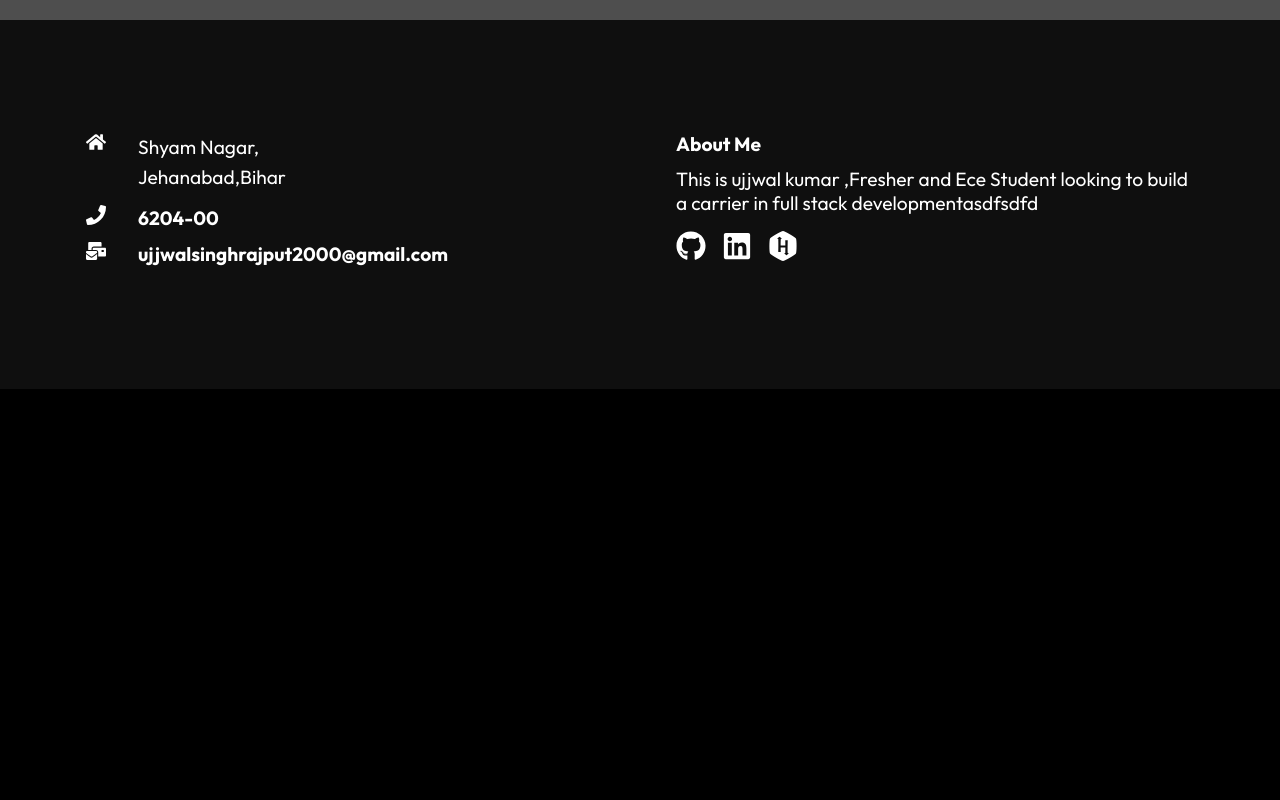
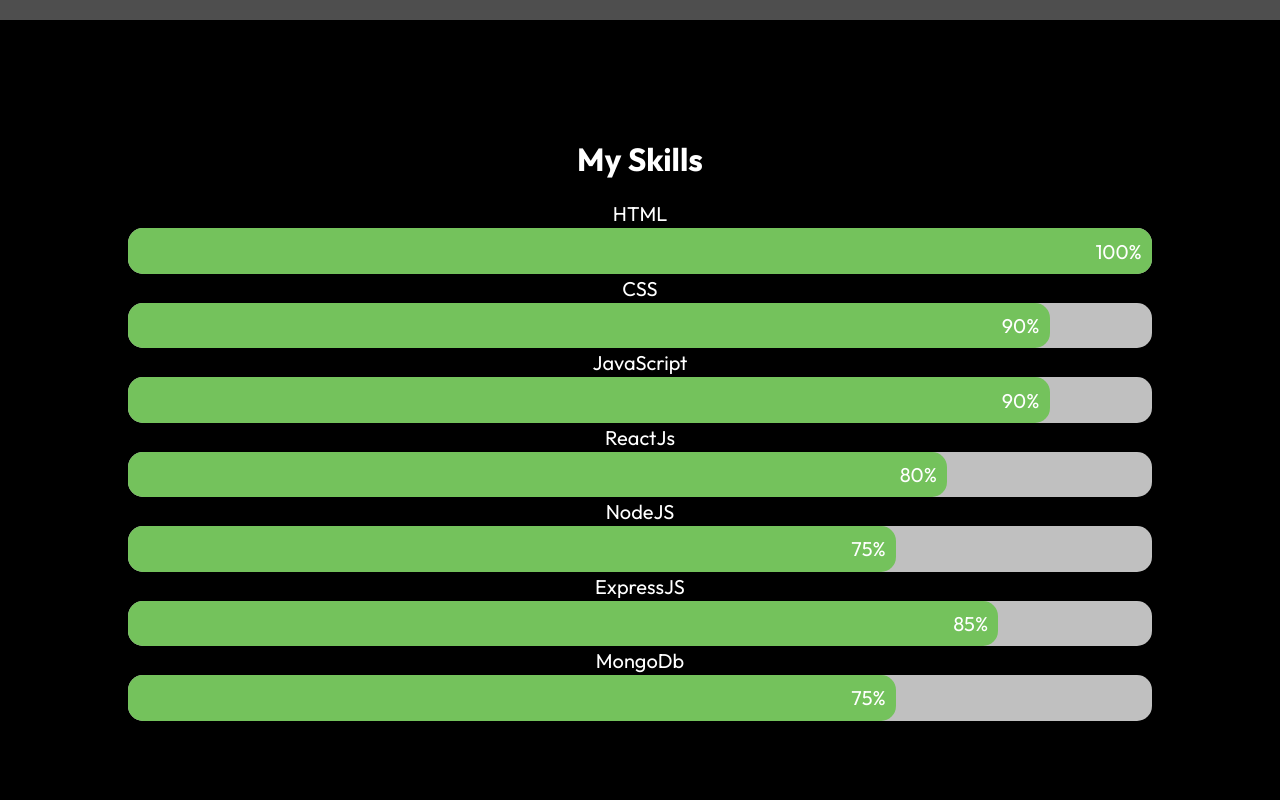
Before and after one commit to ujjwal002/uj-portfolio, a React (Vite) app: page /about in a window 1280 px wide. Shown: the part 460-1260 px from the top of the page. Before the commit the page ends 849 px from the top, so only its background shows below. Built offline with nearby package versions, Linux system fonts and the light colour scheme; grey boxes are pictures that could not be loaded.

Commit message:
added skill and created project page

```diff
--- /dev/null
+++ b/src/components/Percentage.css
@@ -0,0 +1,57 @@
+.percentage {
+  width: 100%;
+  height: 100vh;
+  display: flex;
+  flex-direction: column;
+  justify-content: center;
+  align-items: center;
+}
+p {
+  font-size: 20px;
+  margin: 2px;
+}
+
+.container {
+  background-color: rgb(192, 192, 192);
+  width: 80%;
+  border-radius: 15px;
+}
+
+.skill {
+  background-color: rgb(116, 194, 92);
+  color: white;
+  padding: 1%;
+  text-align: right;
+  font-size: 20px;
+  border-radius: 15px;
+}
+
+.html {
+  width: 100%;
+}
+
+.css {
+  width: 90%;
+}
+.js {
+  width: 90%;
+}
+.rs {
+  width: 80%;
+}
+.ns {
+  width: 75%;
+}
+.es {
+  width: 85%;
+}
+.mb {
+  width: 75%;
+}
+h1 {
+  margin: 20px;
+  color: red;
+}
+hr {
+  color: red;
+}
--- /dev/null
+++ b/src/components/Percentage.jsx
@@ -0,0 +1,41 @@
+import React from "react";
+import "./Percentage.css";
+const Percentage = () => {
+  return (
+    <div className="percentage">
+      <h1>My Skills</h1>
+      {/* <hr /> */}
+      <p>HTML</p>
+      <div class="container">
+        <div class="skill html">100%</div>
+      </div>
+
+      <p>CSS</p>
+      <div class="container">
+        <div class="skill css">90%</div>
+      </div>
+      <p>JavaScript</p>
+      <div class="container">
+        <div class="skill js">90%</div>
+      </div>
+      <p>ReactJs</p>
+      <div class="container">
+        <div class="skill rs">80%</div>
+      </div>
+      <p>NodeJS</p>
+      <div class="container">
+        <div class="skill ns">75%</div>
+      </div>
+      <p>ExpressJS</p>
+      <div class="container">
+        <div class="skill es">85%</div>
+      </div>
+      <p>MongoDb</p>
+      <div class="container">
+        <div class="skill mb">75%</div>
+      </div>
+    </div>
+  );
+};
+
+export default Percentage;
--- /dev/null
+++ b/src/components/Workcard.jsx
@@ -0,0 +1,21 @@
+import React from "react";
+import "./Workcard.css";
+import project1 from "../assets/project1.png";
+const Workcard = () => {
+  return (
+    <div className="work-container">
+      <h1 className="project-heading">Project</h1>
+      <div className="project-container">
+        <div className="project-card">
+          <img src={project1} alt="project1" />
+          <h2 className="project-title">project title</h2>
+          <div className="pro-details">
+            <p>This is a text</p>
+          </div>
+        </div>
+      </div>
+    </div>
+  );
+};
+
+export default Workcard;
--- a/src/routes/About.jsx
+++ b/src/routes/About.jsx
@@ -3,11 +3,13 @@
 
 import Footer from "../components/Footer";
 import HeroImg2 from "../components/HeroImg2";
+import Percentage from "../components/Percentage";
 const About = () => {
   return (
     <div>
       <Navbar />
       <HeroImg2 heading="ABOUT." text="Im a Full-Stack developer." />
+      <Percentage />
       <Footer />
     </div>
   );
--- a/src/routes/Project.jsx
+++ b/src/routes/Project.jsx
@@ -3,11 +3,13 @@
 
 import Footer from "../components/Footer";
 import HeroImg2 from "../components/HeroImg2";
+import Workcard from "../components/Workcard";
 const Project = () => {
   return (
     <div>
       <Navbar />
       <HeroImg2 heading="PROJECTS." text="Some of my most recent warks" />
+      <Workcard />
       <Footer />
     </div>
   );
```
Also changed, not shown: src/assets/project1.png (added), src/components/Workcard.css (added).
